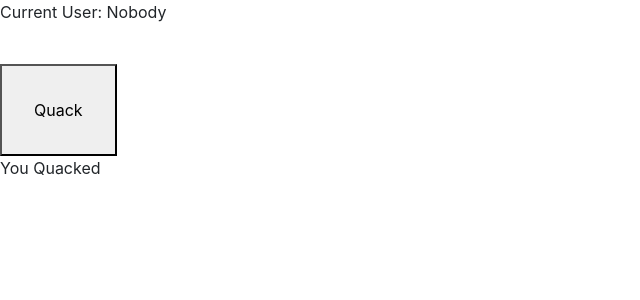
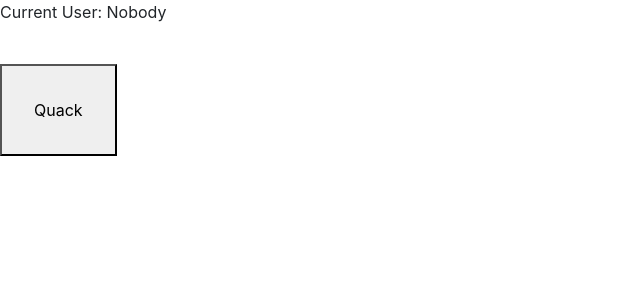
Before and after one commit to genxhero/quacker, a React (Create React App) app in the folder client/: page / in a window 1280 px wide. Shown: the top 300 px of the page, without its empty margins (0-640 px from the left). Built offline with nearby package versions, Linux system fonts and the light colour scheme.

Commit message:
remove Quack component from Quack Form

```diff
--- a/client/src/components/QuackForm.jsx
+++ b/client/src/components/QuackForm.jsx
@@ -77,7 +77,6 @@ const QuackForm = props => {
             </Editor>
             <button style={{"padding":"2rem", "color":"black"}}onClick={saveQuack} value="Quack">Quack</button>
             {userSearch.searching  && <UserSearch userSearch={userSearch} />}
-            <Quack body={quack} />
         </div>
     )
 }
```
